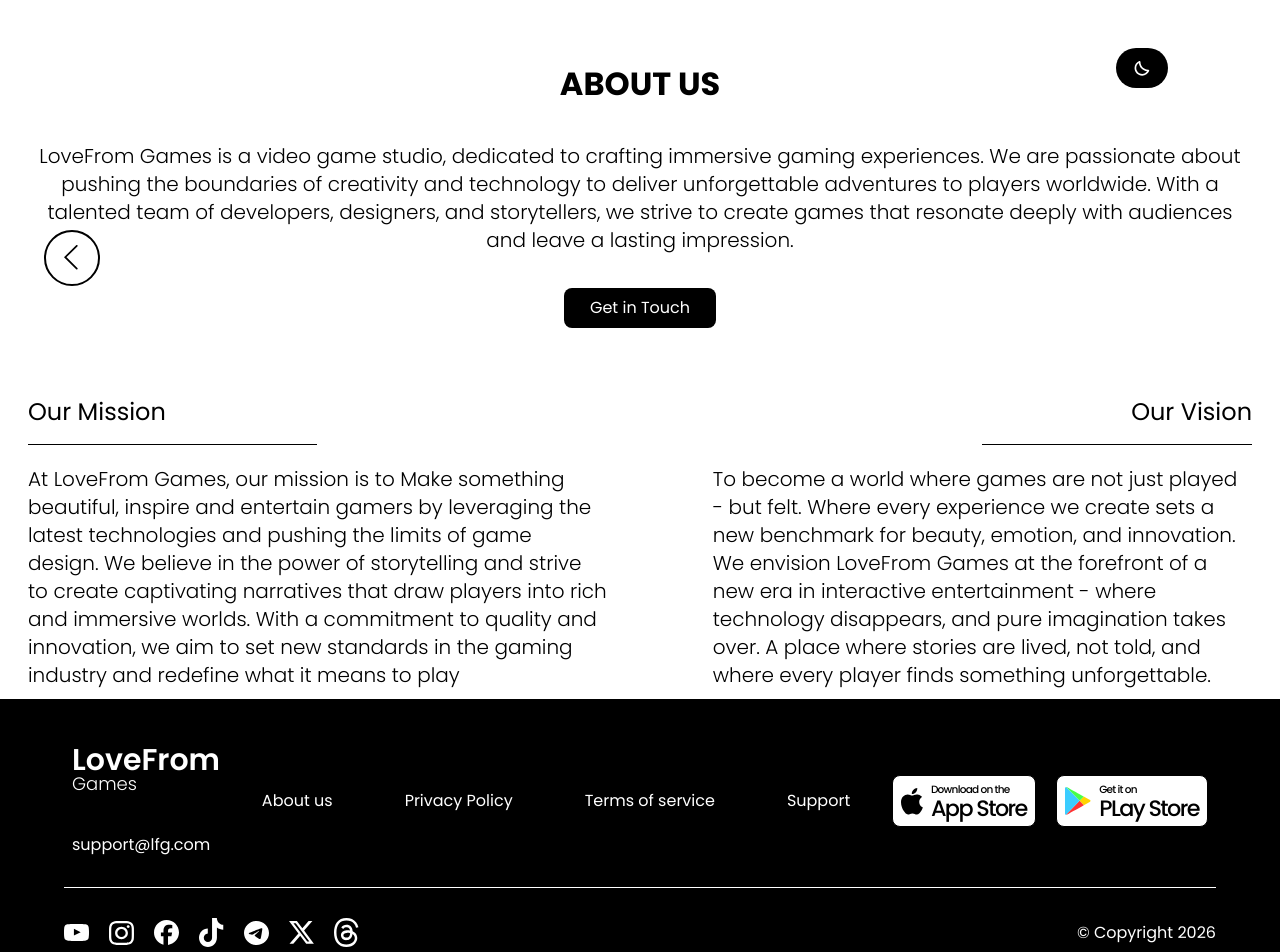
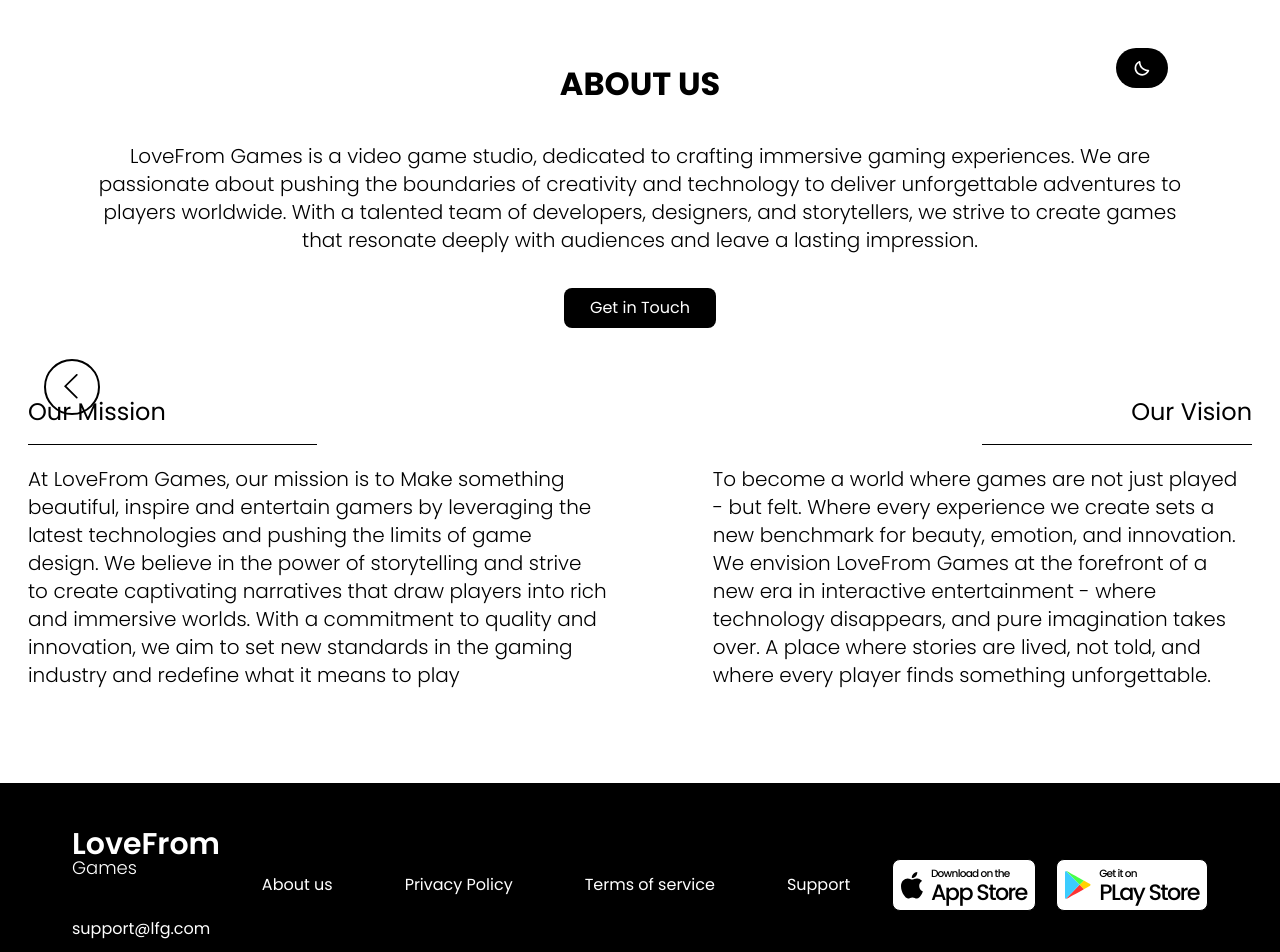
Before and after one commit to lomsadze123/lovefgame, a Next.js app: page /about in a window 1280 px wide. Shown: the top 952 px of the page. Built offline with nearby package versions, Linux system fonts and the light colour scheme.

Commit message:
feat: update AboutPage layout and enhance Footer component with Link

```diff
--- a/app/about/page.tsx
+++ b/app/about/page.tsx
@@ -3,10 +3,10 @@ import { SliderButton } from "@/components/slider-button";
 
 export default function AboutPage() {
   return (
-    <main className="mt-9 max-w-330 px-7 md:mt-15">
+    <main className="mt-9 max-w-330 px-7 md:mt-15 lg:mb-21">
       <section className="text-center">
         <h1 className="text-[2rem] font-bold">ABOUT US</h1>
-        <p className="my-[1.9rem] font-light md:text-xl lg:my-8.5">
+        <p className="my-[1.9rem] font-light md:mx-16 md:text-xl lg:my-8.5">
           LoveFrom Games is a video game studio, dedicated to crafting immersive
           gaming experiences. We are passionate about pushing the boundaries of
           creativity and technology to deliver unforgettable adventures to
--- a/components/footer/index.tsx
+++ b/components/footer/index.tsx
@@ -12,11 +12,16 @@ export function Footer() {
     <footer className="mt-11 flex w-full flex-col items-center border-t-[0.625rem] pb-[2.9rem] lg:mt-0 lg:border-t-[#FFFFFF] lg:bg-black lg:pb-16.5 lg:text-white">
       <div className="mt-[2.89rem] flex flex-col gap-[1.88rem] border-b px-2 pb-[1.88rem] sm:w-[90%] lg:flex-row lg:items-center lg:justify-between lg:gap-7">
         <div>
-          <p className="mb-[1.88rem] flex flex-col lg:mb-10 [&_span]:leading-none">
+          <Link
+            href="/"
+            className="flex flex-col lg:mb-10 [&_span]:leading-none"
+          >
             <span className="text-3xl font-semibold">LoveFrom</span>
             <span className="text-lg font-light">Games</span>
-          </p>
-          <a href="mailto:support@lfg.com">support@lfg.com</a>
+          </Link>
+          <a className="hidden lg:inline" href="mailto:support@lfg.com">
+            support@lfg.com
+          </a>
         </div>
 
         <nav>
--- a/components/slider-button.tsx
+++ b/components/slider-button.tsx
@@ -6,7 +6,7 @@ import Link from "next/link";
 
 export function SliderButton() {
   return (
-    <button className="group absolute top-1/3 left-0 ml-11 hidden h-14 w-14 cursor-pointer items-center justify-center rounded-full border-2 transition-colors duration-500 ease-in-out xl:flex xl:hover:bg-foreground">
+    <button className="group absolute top-0 bottom-0 left-0 my-auto ml-11 hidden h-14 w-14 cursor-pointer items-center justify-center rounded-full border-2 transition-colors duration-500 ease-in-out xl:flex xl:hover:bg-foreground">
       <Link className="p-4.5 pr-5" href="/">
         <Image
           src={SliderArrow}
```
